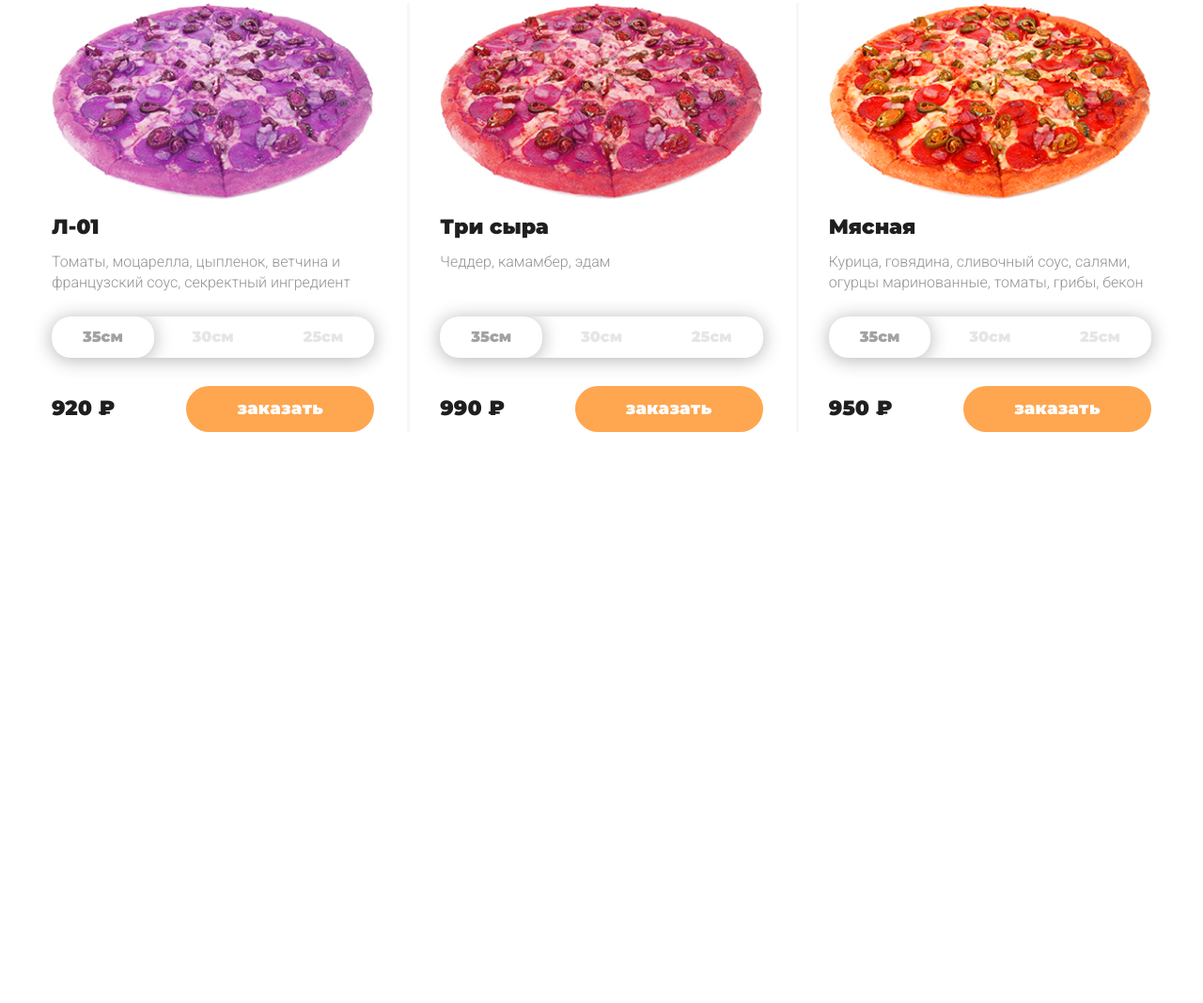
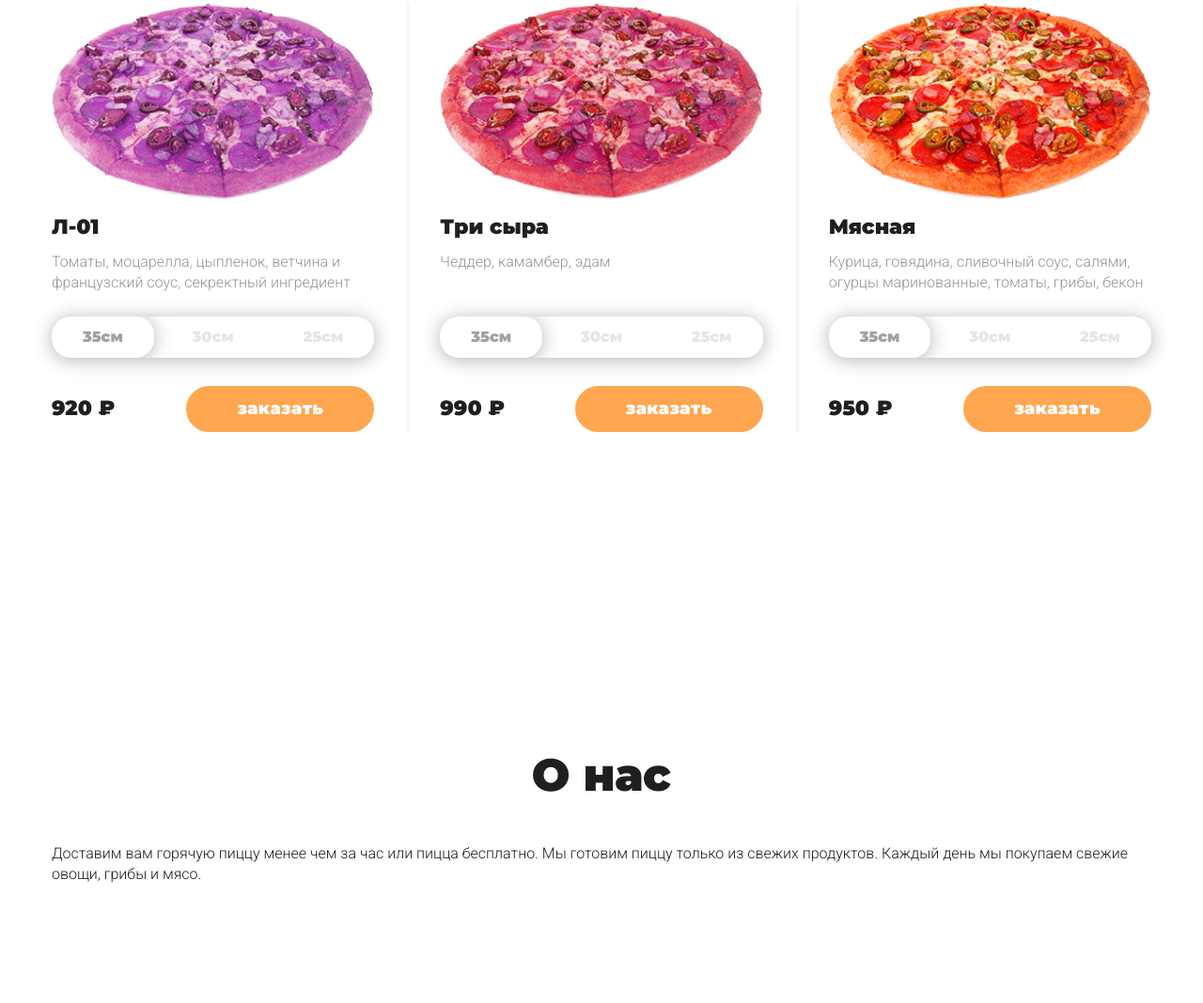
Before and after one commit to EIenaAbramova/Pizza-delivery, a plain HTML site: page project/index.html in a window 1280 px wide. Shown: the part 2269-3337 px from the top of the page at 94% size. Before the commit the page ends 2929 px from the top, so only its background shows below. Drawn offline with Linux system fonts and the light colour scheme.

Commit message:
Markup of the "About us" section index.html

```diff
--- a/project/index.html
+++ b/project/index.html
@@ -15,6 +15,7 @@
 	<link rel="stylesheet" href="./css/header_menu.css">
 	<link rel="stylesheet" href="./css/section_catalog.css">
 	<link rel="stylesheet" href="./css/catalog.css">
+	<link rel="stylesheet" href="./css/section_about.css">
 
 		<title>Pizza delivery</title>
 
@@ -339,6 +340,19 @@
 	</section>
 
 
+	<section class="section secction_about">
+		<img src="./project/img/section-about/bg.jpg" alt="" class="section_about_img">
+		<div class="container section_about_container">
+			<div class="section_about_content">
+				<h2 class="section_title section_about_title">О нас</h2>
+				<p class="section_about_paragraph">Доставим вам горячую пиццу менее чем за час или пицца бесплатно. Мы готовим
+					пиццу только из свежих продуктов. Каждый день мы покупаем свежие овощи, грибы и мясо.</p>
+			</div>
+		</div>
+	</section>
+
+
+
 
 
 
```
